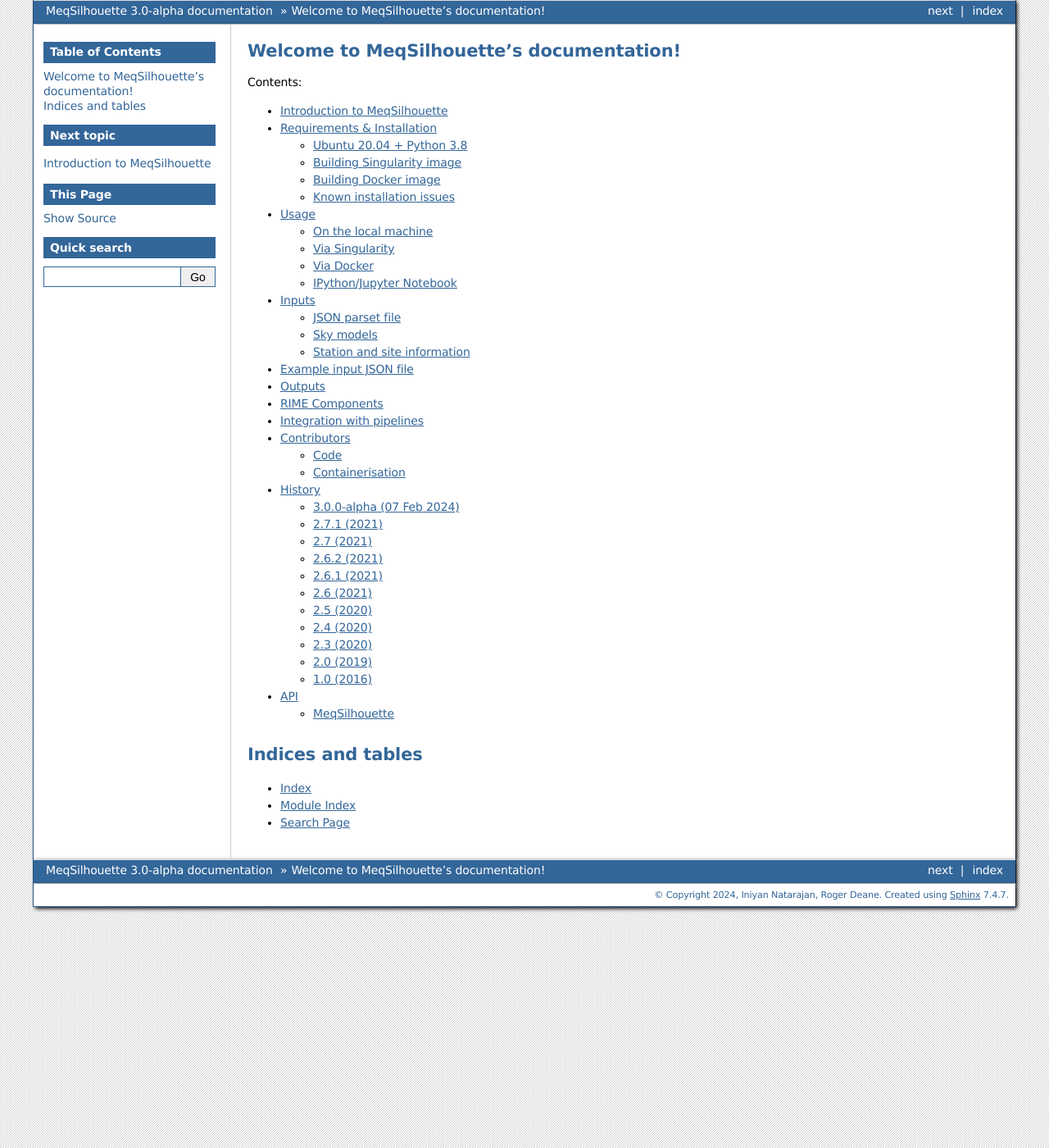
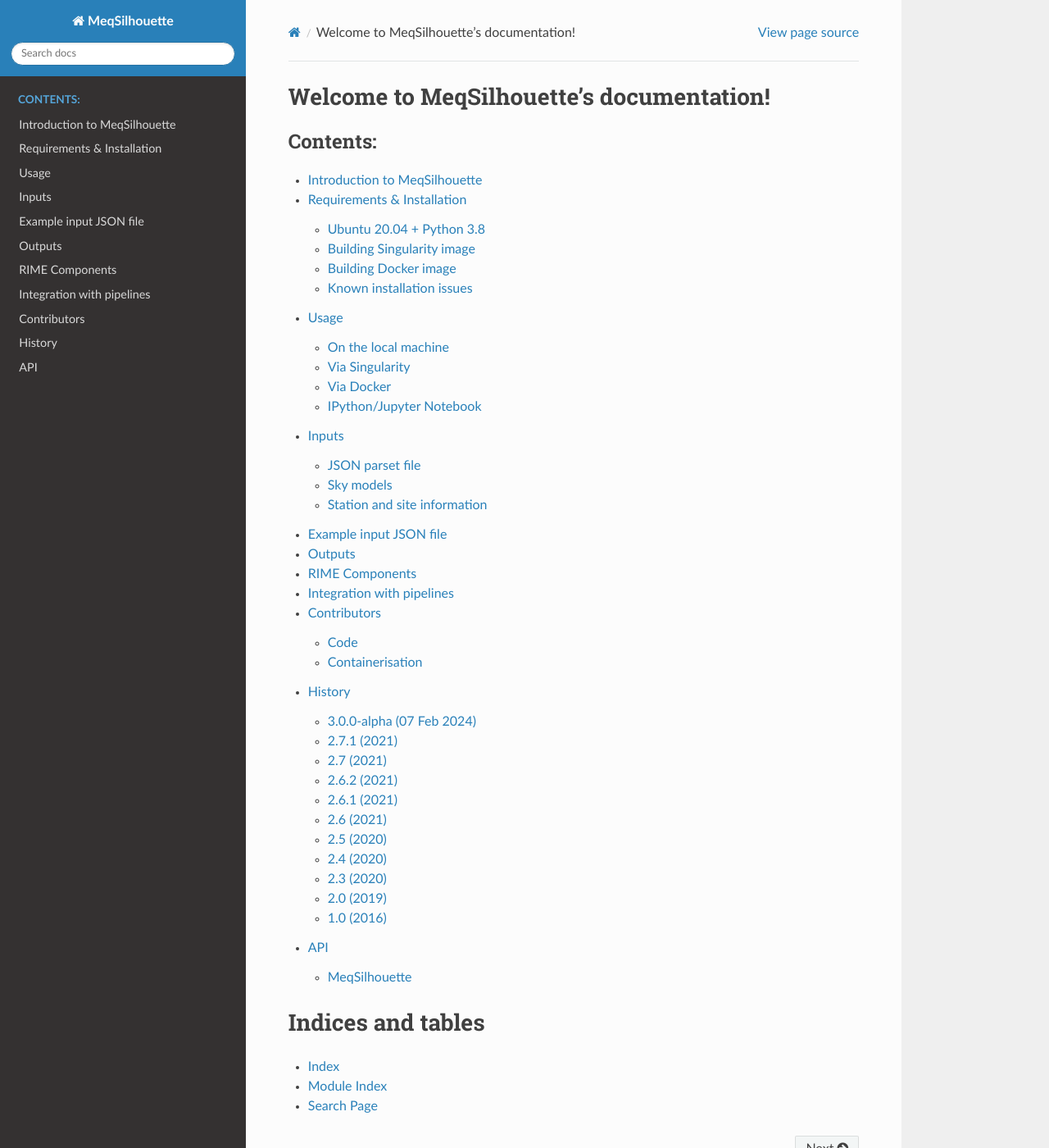
Before and after one commit to rdeane/MeqSilhouette, a Sphinx documentation site: the page built from docs/source/index.rst, in a window 1280 px wide and 1400 px high. Shown: the whole window at 82% size. Built offline with Sphinx 7.4.7 and the Read the Docs theme 2.0.0, drawn with Linux system fonts in a browser that asks for light colours; some of the changed text lies outside the part shown.

Commit message:
Test sphinx rtd theme

```diff
--- a/docs/source/conf.py
+++ b/docs/source/conf.py
@@ -16,6 +16,7 @@
 import sys
 sys.path.insert(0, os.path.abspath('../../'))
 
+import sphinx_rtd_theme
 
 # -- Project information -----------------------------------------------------
 
@@ -78,7 +79,7 @@
 # The theme to use for HTML and HTML Help pages.  See the documentation for
 # a list of builtin themes.
 #
-html_theme = 'bizstyle' #'default', 'alabaster'
+html_theme = 'sphinx_rtd_theme' #'default', 'alabaster'
 
 # Theme options are theme-specific and customize the look and feel of a theme
 # further.  For a list of options available for each theme, see the
```
